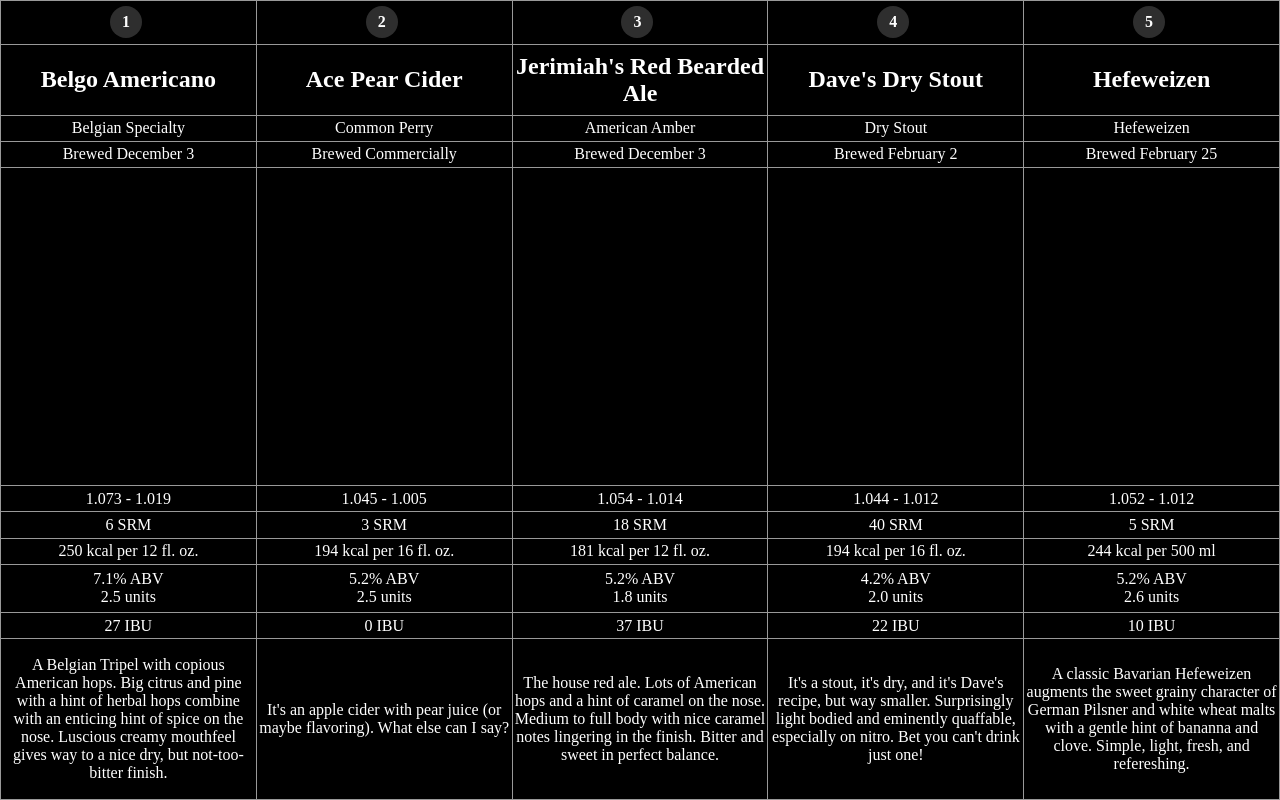
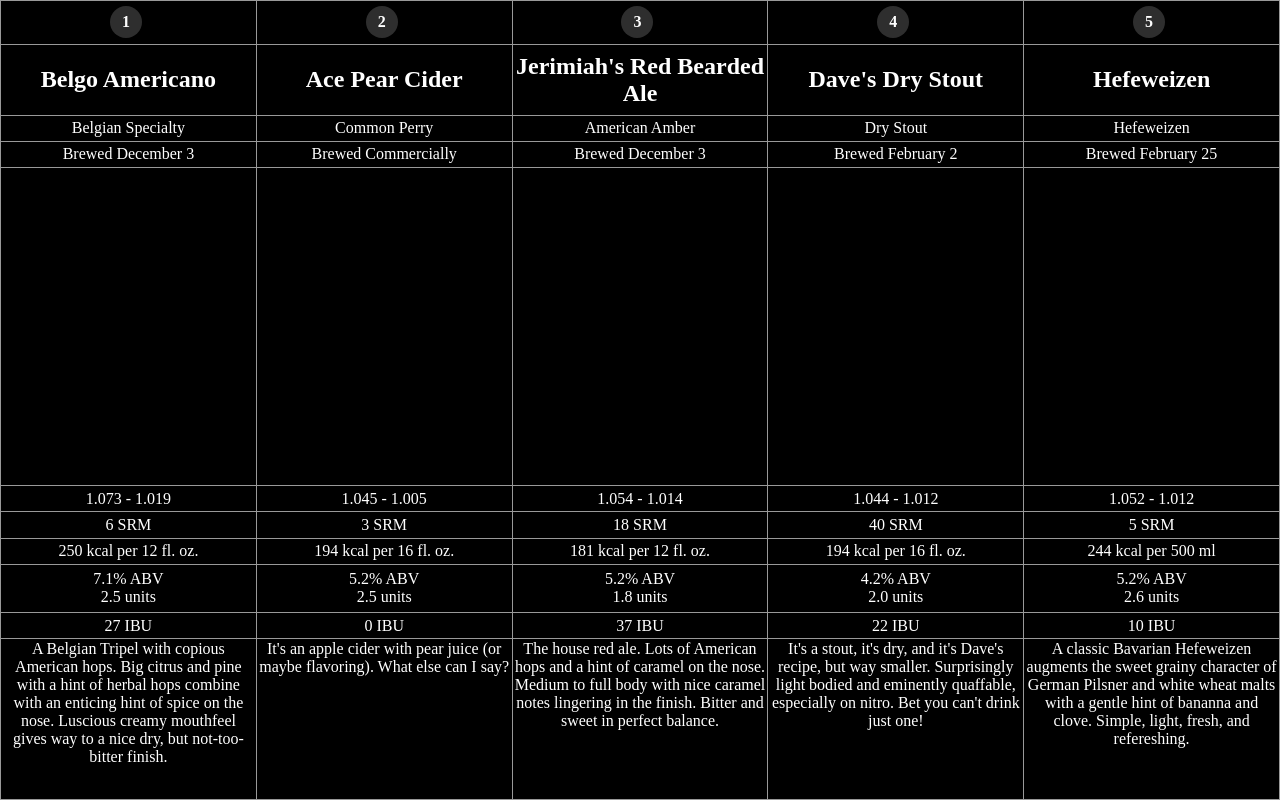
Before and after one commit to y0gensha/LitePints, a PHP site: page / in a window 1280 px wide. Run offline with PHP 8.4, Linux system fonts and the light colour scheme; data comes from the database, SQL or seed files in the repository; both versions use the stored data as it was after the commit.

Commit message:
Minor style.  Screenshot.

```diff
--- a/index.php
+++ b/index.php
@@ -81,7 +81,7 @@ $colWidth = floor(100/$numberOfTaps);
 </tr>
 <tr>
  <?php for($i=1; $i<=$numberOfTaps; $i++) { if (isset($taps[$i])) { $val = $taps[$i]['notes']; } else { $o=array(); exec("/usr/games/fortune -an 200",$o); $val = join("\n",$o); } ?>
- <td><?php echo $val; ?></td>
+ <td class="notes"><?php echo $val; ?></td>
  <?php } ?>
 </tr>
 </table><!-- main table -->
--- a/style.css
+++ b/style.css
@@ -21,6 +21,9 @@ table.mainTable {
 }
 table.mainTable td, table.mainTable th {
   border: 1px solid #999;
+}
+td.notes {
+  vertical-align: top;
 }
 
 /* from RaspberryPints */
```
Also changed, not shown: README.md, db/db.db, screenshot.png (added).
